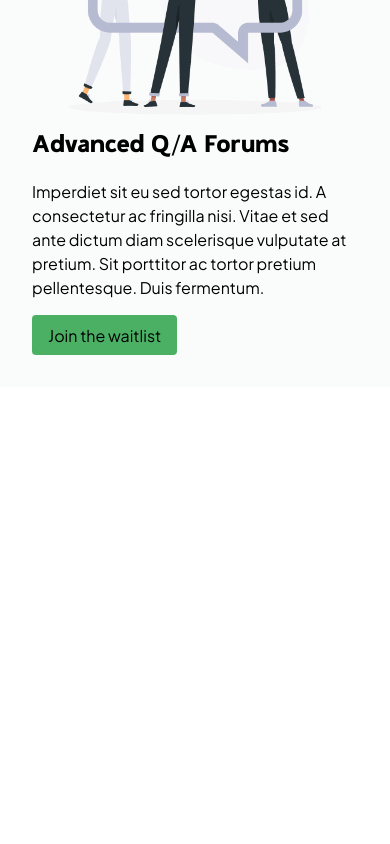
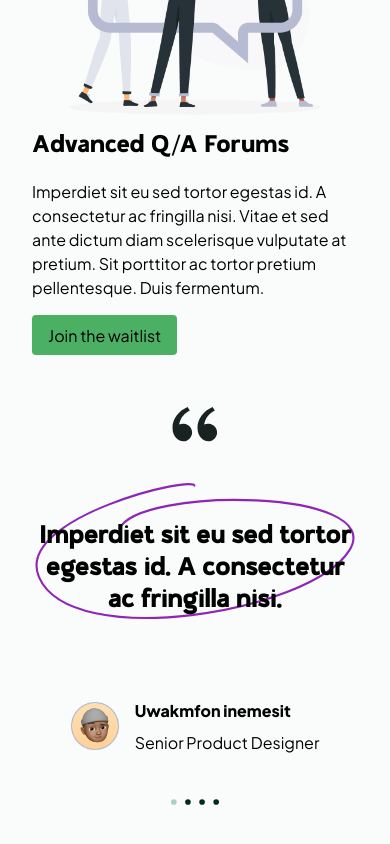
Before and after one commit to alli-Codes/Frixx-waitlist-first-version-, a Vue app: page / in a window 390 px wide. Shown: the part 3024-3868 px from the top of the page. Before the commit the page ends 3411 px from the top, so only its background shows below. Built offline with nearby package versions, Linux system fonts and the light colour scheme.

Commit message:
Making this component responsive

```diff
--- a/src/App.vue
+++ b/src/App.vue
@@ -3,7 +3,7 @@
   <LandingPage />
   <ConnectPage />
   <FeaturePage />
-  <FaqPage v-show="false" />
+  <FaqPage />
   <HelpPage v-show="false" />
   <Footer v-show="false" />
 </template>
--- a/src/components/Faq/index.vue
+++ b/src/components/Faq/index.vue
@@ -1,15 +1,15 @@
 <template>
-    <div id="faq" class="grid place-items-center py-5 px-32 relative">
+    <div id="faq" class="grid place-items-center py-5 px-8 lg:px-32 relative">
         <div>
             <img src="/images/quote.svg" alt="">
         </div>
-        <div class="h-64 grid place-items-center space-y-8">
-            <h1 class="font-bold relative z-[100] font-gorgagrotesque-bold w-3/6 text-center text-3xl">Imperdiet sit eu
+        <div class="h-64 flex items-center justify-center space-y-8">
+            <h1 class="font-bold relative z-[100] text-2xl lg:text-4xl font-gorgagrotesque-regular w-80 lg:w-3/6 text-center ">Imperdiet sit eu
                 sed tortor
                 egestas id. A
                 consectetur ac fringilla
                 nisi.</h1>
-            <Circle :style="styles" />
+            <Circle :style="styles" class="w-80 lg:w-auto h-36 lg:h-auto" />
         </div>
         <div class="flex flex-row justify-center items-center gap-4">
             <img src="/images/xavier.png" class="w-12 h-12" alt="xavier photo's">
@@ -33,7 +33,7 @@ import Circle from '../landing-page/Circle.vue';
 
 const styles = ref({
     strokeColor: '#8E25B6',
-    top: '80',
+    top: '60',
     left: '',
 })
 </script>
```
